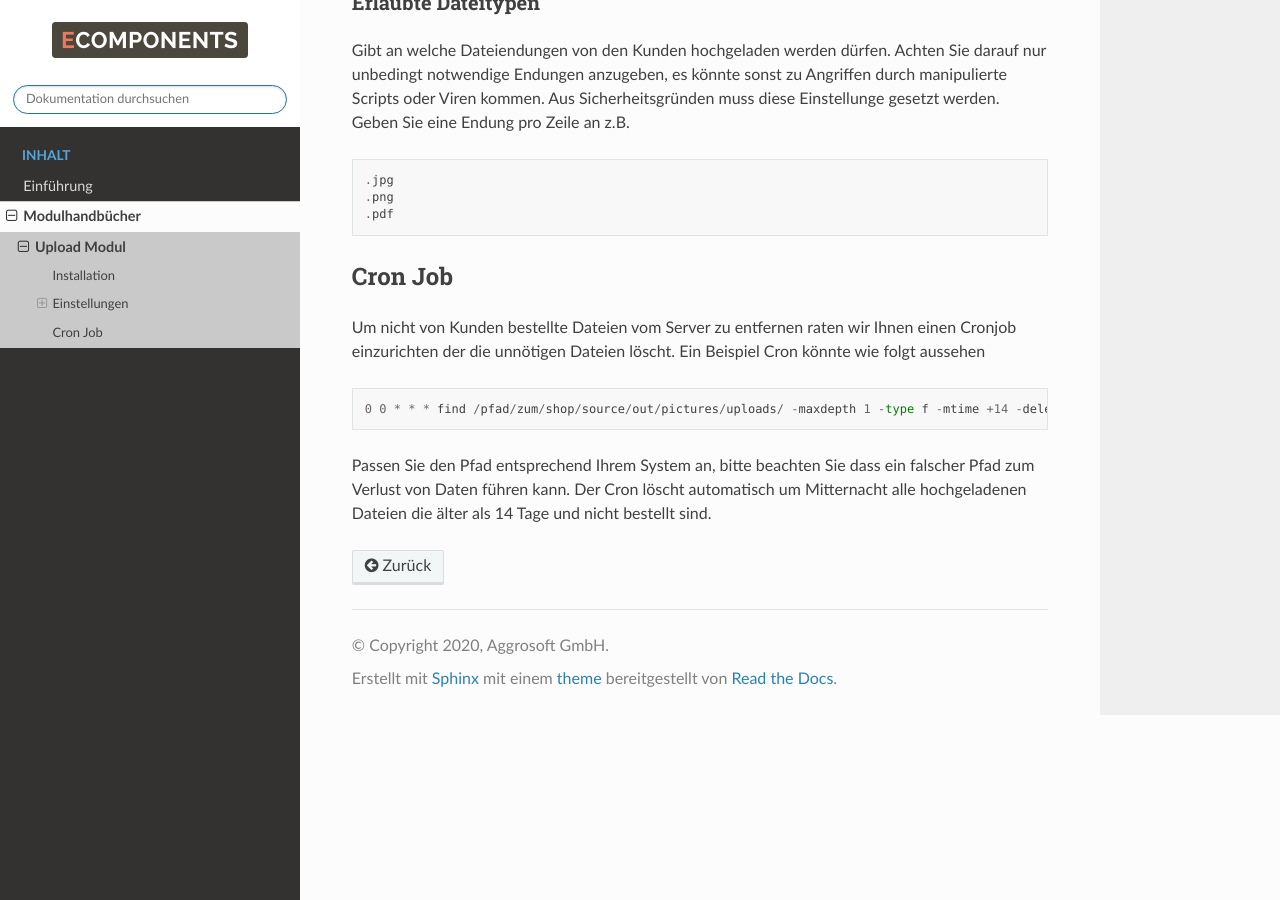
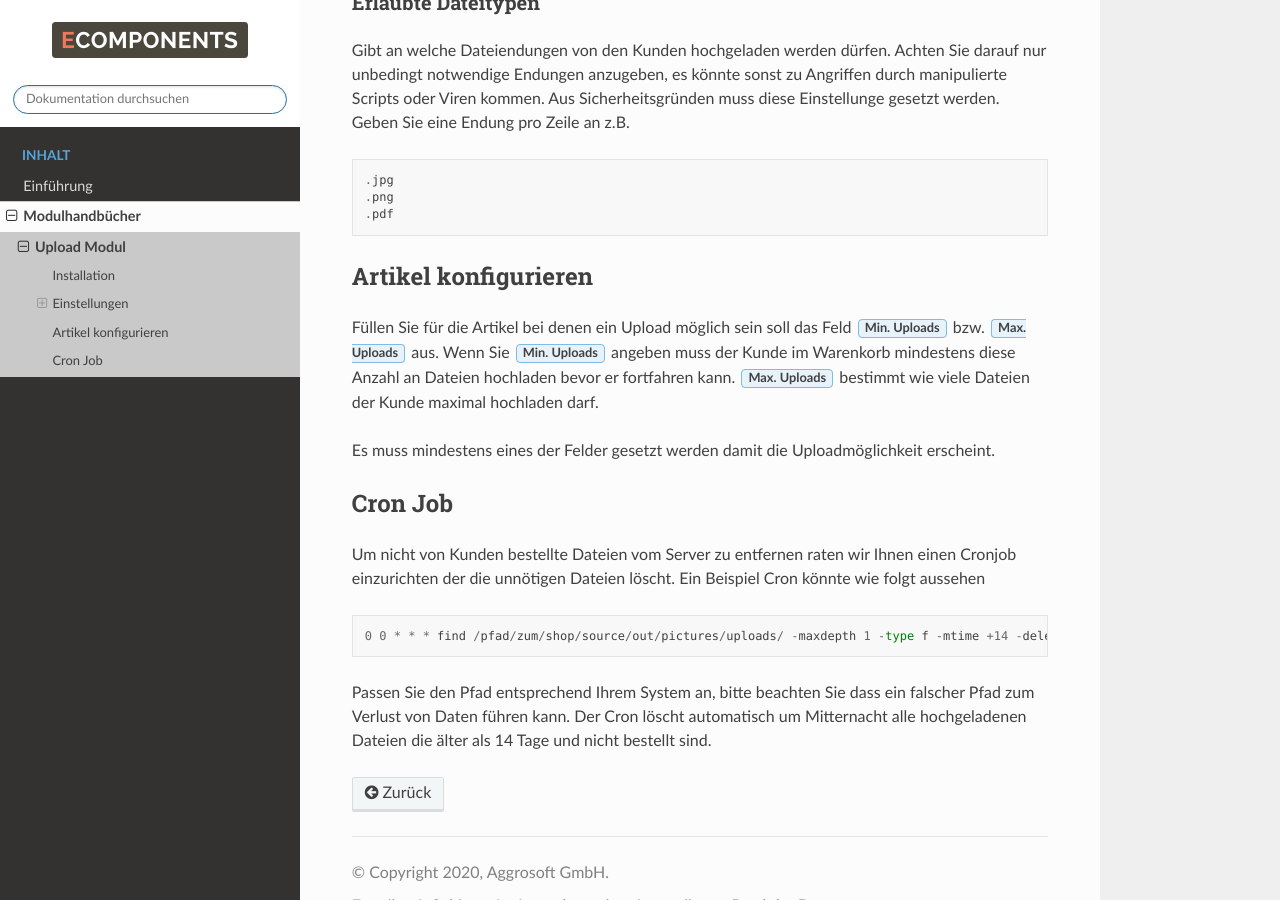
Before and after one commit to aggrosoft/ecomponents-docs, a Sphinx documentation site: the page built from docs/modules/oxid/agupload.rst, in a window 1280 px wide and 900 px high, scrolled down 924 px. Built offline with Sphinx 7.4.7 and the Read the Docs theme 2.0.0, drawn with Linux system fonts in a browser that asks for light colours.

Commit message:
document article configuration on agupload

```diff
--- a/docs/modules/oxid/agupload.rst
+++ b/docs/modules/oxid/agupload.rst
@@ -43,6 +43,15 @@ diese Einstellunge gesetzt werden. Geben Sie eine Endung pro Zeile an z.B.
     .png
     .pdf
 
+Artikel konfigurieren
+=====================
+Füllen Sie für die Artikel bei denen ein Upload möglich sein soll das Feld :guilabel:`Min. Uploads`
+bzw. :guilabel:`Max. Uploads` aus. Wenn Sie :guilabel:`Min. Uploads` angeben muss der Kunde im Warenkorb
+mindestens diese Anzahl an Dateien hochladen bevor er fortfahren kann. :guilabel:`Max. Uploads` bestimmt
+wie viele Dateien der Kunde maximal hochladen darf.
+
+Es muss mindestens eines der Felder gesetzt werden damit die Uploadmöglichkeit erscheint.
+
 Cron Job
 =============
 Um nicht von Kunden bestellte Dateien vom Server zu entfernen raten wir Ihnen einen Cronjob einzurichten der
```
